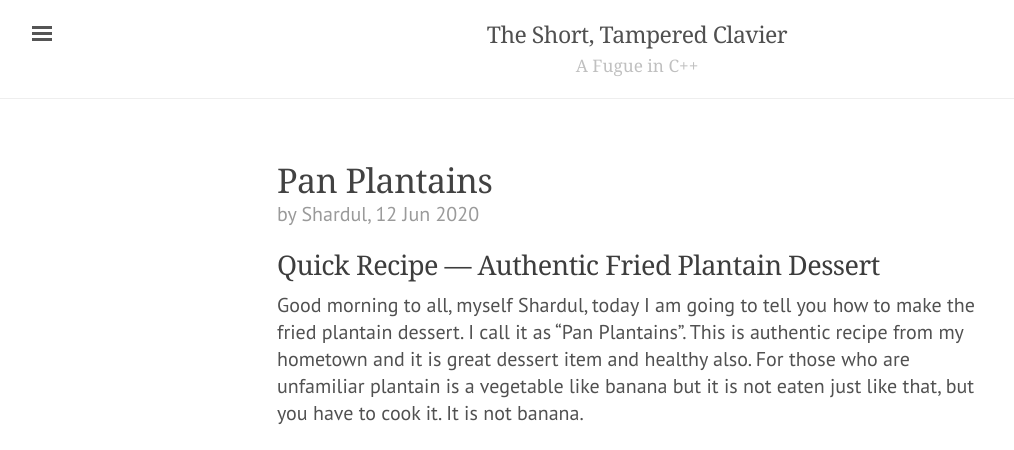
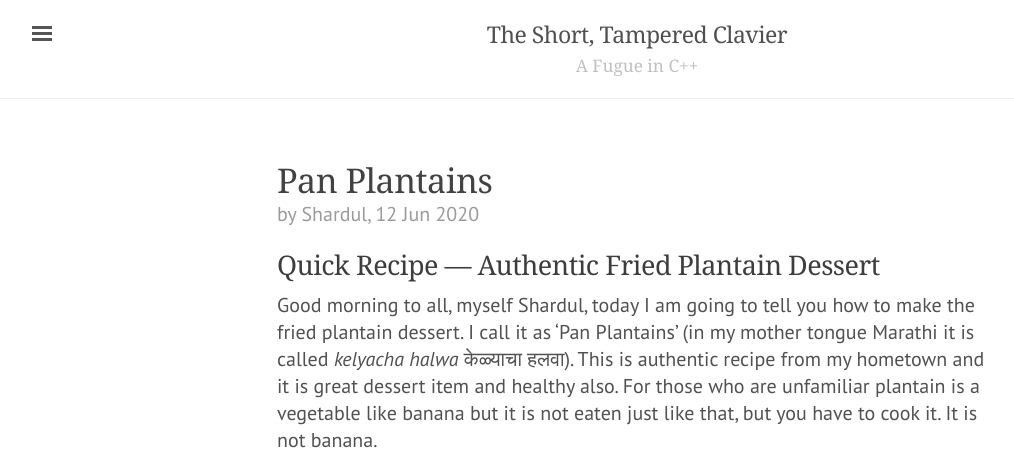
Before and after one commit to theshorttamperedclavier/theshorttamperedclavier.github.io, a Jekyll site: the page built from _posts/2020-06-12-pan-plantains.md, in a window 1280 px wide and 1400 px high. Shown: the top 450 px of the window, without its empty margins (3-1017 px from the left). Built offline with Jekyll 4.4.1, drawn with Linux system fonts in a browser that asks for light colours; some web fonts are replaced; some of the changed text lies outside the part shown.

Commit message:
Added Rujul's comments

```diff
--- a/_posts/2020-06-12-pan-plantains.md
+++ b/_posts/2020-06-12-pan-plantains.md
@@ -7,24 +7,25 @@
 ## Quick Recipe --- Authentic Fried Plantain Dessert
 
 Good morning to all, myself Shardul, today I am going to tell you how to make
-the fried plantain dessert. I call it as "Pan Plantains". This is authentic
+the fried plantain dessert. I call it as 'Pan Plantains' (in my mother tongue
+Marathi it is called _kelyacha halwa_ केळ्याचा हलवा). This is authentic
 recipe from my hometown and it is great dessert item and healthy also. For those
 who are unfamiliar plantain is a vegetable like banana but it is not eaten just
 like that, but you have to cook it. It is not banana.
 
 ### Ingredients
 
-This much ingredients will be for four people.
+This much ingredients will be four people.
+<img class="right-inset" src="https://i.imgur.com/vdZk8vDm.jpg" style="width: 45%;"/>
  * 5 ripe plantains. When they are ripe the skin is becoming black. See the
-photo to the right.
-<img class="right-inset" src="https://i.imgur.com/vdZk8vDm.jpg" style="width: 30%;"/>
+photo to the right. In India they are sometimes called Kerala bananas.
  * ghee or clarified butter
  * 1 handful of unroasted cashews
  * 10 table spoons of sugar, but may be more or less depending on your taste and the plantain's taste
 
 ### Procedure
 
-First to prepare the cashews. In the picture it is cashews with the skin so we
+First to prepare the cashews. In the first picture it is cashews with the skin so we
 have to peel it. It is shown in the second picture. If your cashews don't have
 their skin then you don't have to peel it.
 
@@ -72,9 +73,15 @@
 
 ![browned][10]
 
-It is done! Just add the cashews from before and serve it when it is hot. And it
-does not have to be dessert also. We can eat with _chapatis_. But if you want to
-give different touch you try with vanilla ice cream. I have not tried.
+It is done! Just add the cashews from before and serve it when it is hot.
+
+### Variations
+
+It does not have to be dessert also. We can eat with _chapatis_. But if you want
+to give different touch you try with vanilla ice cream. I have not tried. Some
+people put almonds instead of cashews or put both. And you can also add the
+spice with cardamom (_elaichi_), cinnamon (_dalchini_), etc. but I think it is
+best as a simple wholesome dish.
 
 
   [1]: https://i.imgur.com/v3ZzzOSm.jpg
```
Also changed, not shown: other parts of _posts/2020-06-12-pan-plantains.md (+1 -1 lines).
